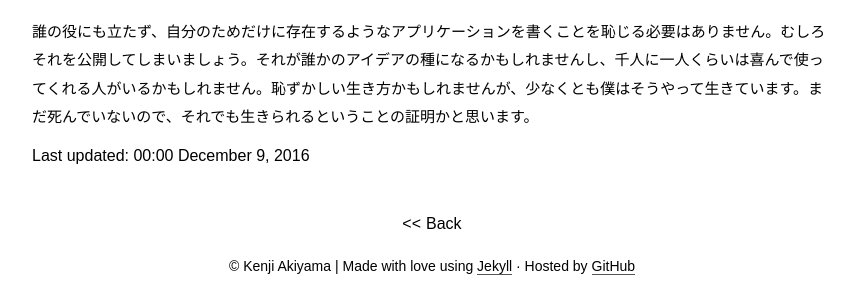
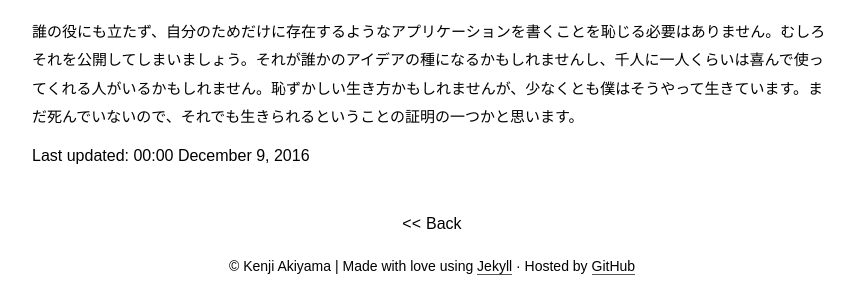
Before and after one commit to artifactsauce/artifactsauce.github.io, a Jekyll site: the page built from _posts/2016-12-09-bitbar-as-a-platform-for-fxxking-app.md, in a window 1280 px wide and 900 px high, scrolled down 5188 px. Shown: the part 575-875 px from the top of the window, without its empty margins (208-1071 px from the left). Built offline with Jekyll 4.4.1, drawn with Linux system fonts in a browser that asks for light colours; some web fonts are replaced.

Commit message:
fix the text

```diff
--- a/_posts/2016-12-09-bitbar-as-a-platform-for-fxxking-app.md
+++ b/_posts/2016-12-09-bitbar-as-a-platform-for-fxxking-app.md
@@ -198,4 +198,4 @@ echo "Refresh | refresh=true color=#C0C0C0"
 
 ## 最後に
 
-誰の役にも立たず、自分のためだけに存在するようなアプリケーションを書くことを恥じる必要はありません。むしろそれを公開してしまいましょう。それが誰かのアイデアの種になるかもしれませんし、千人に一人くらいは喜んで使ってくれる人がいるかもしれません。恥ずかしい生き方かもしれませんが、少なくとも僕はそうやって生きています。まだ死んでいないので、それでも生きられるということの証明かと思います。
+誰の役にも立たず、自分のためだけに存在するようなアプリケーションを書くことを恥じる必要はありません。むしろそれを公開してしまいましょう。それが誰かのアイデアの種になるかもしれませんし、千人に一人くらいは喜んで使ってくれる人がいるかもしれません。恥ずかしい生き方かもしれませんが、少なくとも僕はそうやって生きています。まだ死んでいないので、それでも生きられるということの証明の一つかと思います。
```
